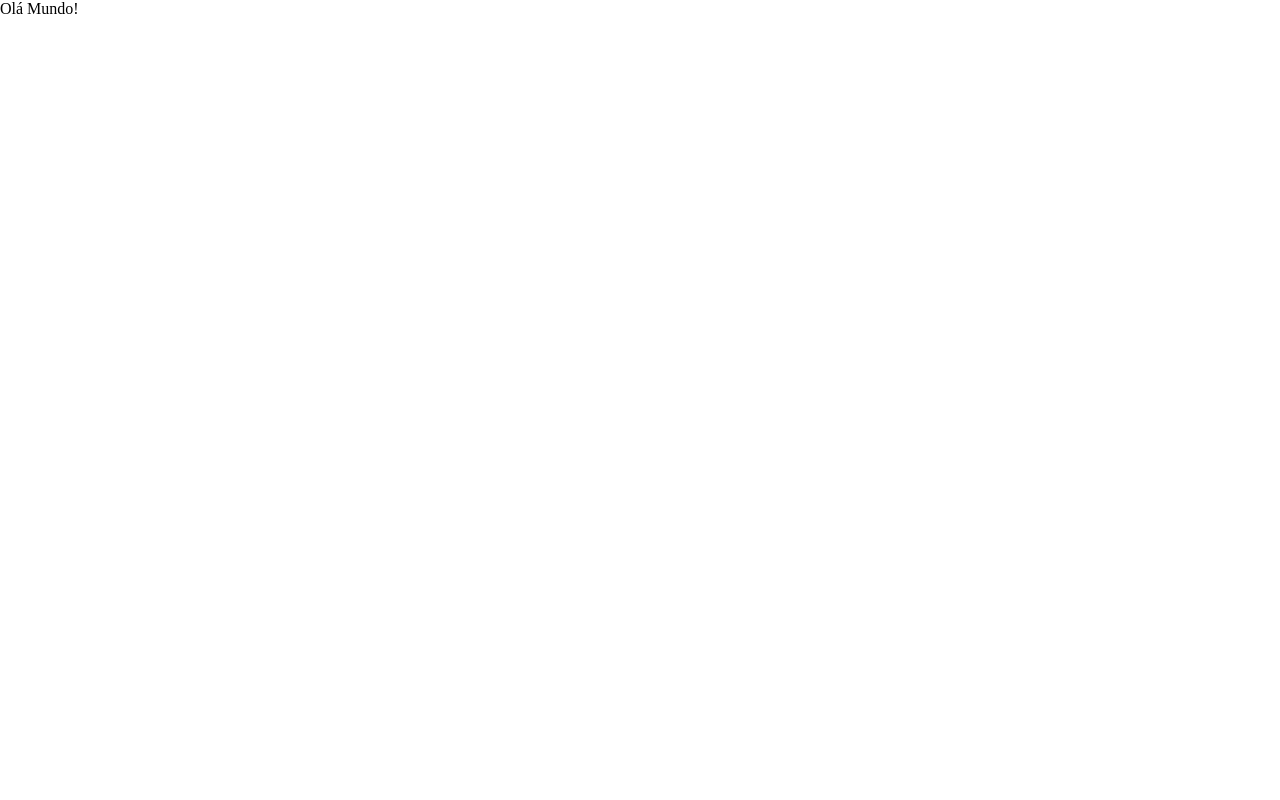
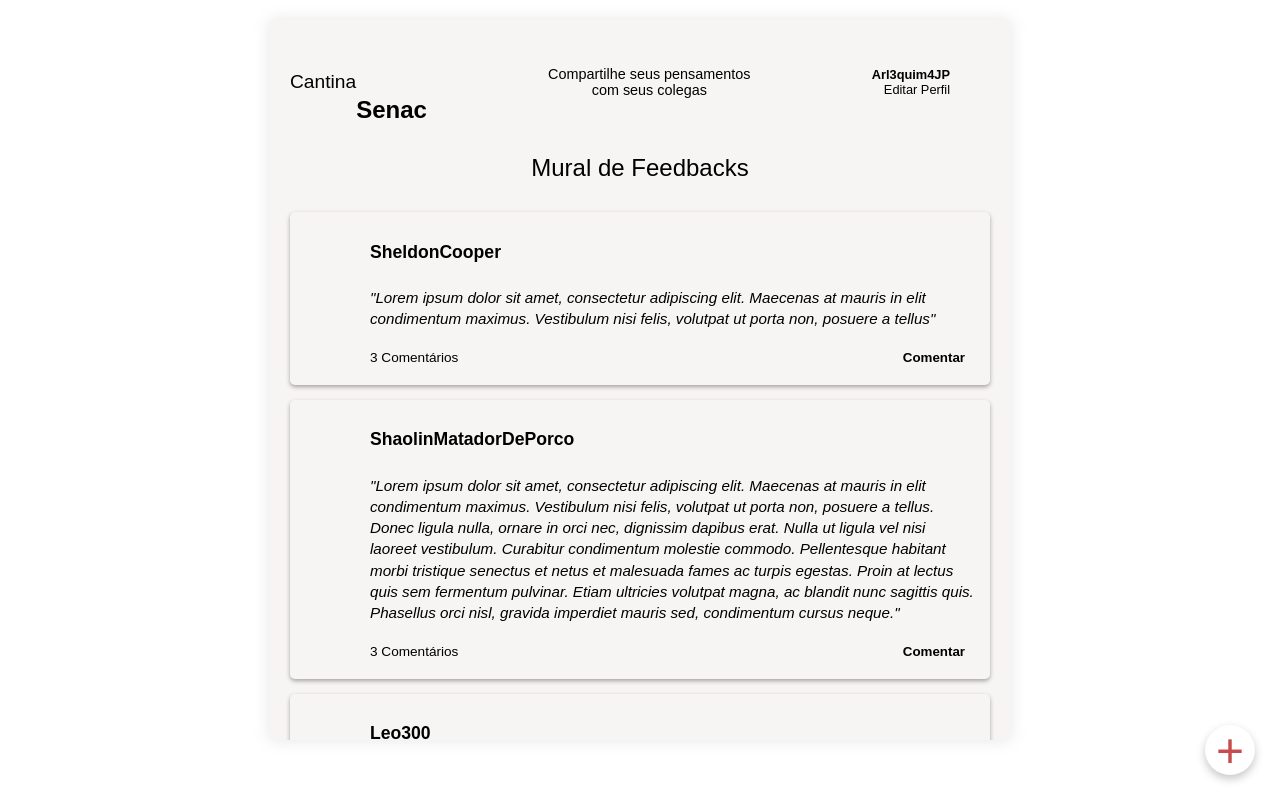
Before and after one commit to prof-lucas-senac/cantina-senac-2025-front, an Angular app: page /feedbacks in a window 1280 px wide. Built offline with nearby package versions, Linux system fonts and the light colour scheme.

Commit message:
Implementando Feedbacks Page

```diff
--- a/src/app/components/feedbacks/feedbacks.component.css
+++ b/src/app/components/feedbacks/feedbacks.component.css
@@ -0,0 +1,198 @@
+/* Variáveis para cores */
+:root {
+    --primary-blue: #5a86ec;
+    --primary-orange: #f99049;
+    --card-bg: #f1eeee;
+    --text-color: #3b3434;
+    --light-text: #252020;
+    --border-color: #ec0b0b;
+    --teste-color: #3b3434;
+}
+
+/* Container Principal (A "tela" do app) */
+.page-container {
+    width: 100%; /* Ajustado para se adequar ao componente */
+    max-width: 700px;
+    margin: 20px auto; /* Centraliza o componente na tela */
+    background-color: rgb(247, 244, 244);
+    box-shadow: 0 0 15px rgba(150, 146, 146, 0.226);
+    font-family: sans-serif; /* Incluído aqui, já que não temos o estilo global 'body' */
+
+    /* Simulação da Moldura da Imagem */
+    border: 15px solid var(--primary-blue);
+    border-top: 15px solid var(--primary-orange);
+    border-right: 15px solid var(--primary-orange);
+    padding: 20px;
+    position: relative;
+    overflow-y: auto;
+    max-height: 85vh; /* Altura máxima para o componente */
+}
+
+/* --- Cabeçalho (Top Bar) --- */
+.top-bar {
+    display: flex;
+    justify-content: space-between;
+    align-items: center;
+    padding-bottom: 10px;
+    border-bottom: 1px solid var(--border-color);
+}
+
+.logo-text {
+    font-size: 1.2em;
+    font-weight: lighter;
+    color: var(--text-color);
+}
+.logo-text2 {
+    font-size: 1.5em;
+    font-weight: bold;
+    color: var(--text-color);
+}
+
+.share-area {
+    flex-grow: 1;
+    text-align: center;
+    font-size: 0.9em;
+    color: var(--light-text);
+}
+
+.profile-area {
+    display: flex;
+    align-items: center;
+    gap: 10px;
+}
+
+.profile-info {
+    display: flex;
+    flex-direction: column;
+    text-align: right;
+    font-size: 0.8em;
+}
+
+.username {
+    font-weight: bold;
+    color: var(--text-color);
+}
+
+.edit-profile {
+    color: var(--light-text);
+    text-decoration: none;
+    cursor: pointer;
+}
+
+.avatar-placeholder {
+    width: 30px;
+    height: 30px;
+    border-radius: 50%;
+    background-color: var(--border-color);
+}
+
+/* --- Título Principal --- */
+.main-title {
+    text-align: center;
+    font-size: 1.5em;
+    font-weight: normal;
+    margin: 20px 0;
+    border-bottom: 1px solid var(--border-color);
+    padding-bottom: 10px;
+}
+
+/* --- Cards de Feedback --- */
+.feedbacks-container {
+    display: flex;
+    flex-direction: column;
+    gap: 15px;
+    padding-bottom: 50px;
+}
+
+.feedback-card { /*box sob texto*/
+    background-color: var(--teste-color);
+    padding: 15px;
+    border-radius: 5px;
+    display: flex;
+    flex-direction: column;
+    gap: 10px;
+    box-shadow: 0 2px 4px rgb(165, 162, 162);
+}
+
+.user-info {
+    display: flex;
+    align-items: center;
+    gap: 15px;
+    font-size: 1.1em;
+    font-weight: bold;
+    color: var(--text-color);
+    margin-bottom: 10px; /* Aumentado para 10px */
+}
+
+.avatar-placeholder.large {
+    width: 50px;
+    height: 50px;
+}
+
+.feedback-content p {
+
+    /* Manter a legibilidade */
+    font-size: 0.95em;
+    line-height: 1.4; /* Importante para o espaçamento entre as linhas */
+    color: var(--text-color);
+    margin: 0;
+    padding-left: 65px;
+    font-style: italic;
+    margin-top: -10px;
+
+    /* Controle de Quebra de Linha em palavras longas */
+    word-wrap: break-word;
+    overflow-wrap: break-word; /* Versão moderna de 'word-wrap' */
+    white-space: pre-wrap;
+
+}
+
+.card-footer {
+    display: flex;
+    justify-content: space-between;
+    align-items: center;
+    font-size: 0.85em;
+    color: var(--light-text);
+    padding-left: 65px;
+    padding-top: 5px;
+}
+
+.comment-button {
+    background: none;
+    border: none;
+    color: var(--light-text);
+    cursor: pointer;
+    font-weight: bold;
+    padding: 5px 10px;
+    border-radius: 3px;
+    transition: color 0.2s;
+}
+
+.comment-button:hover {
+    color: var(--primary-blue);
+}
+
+/* --- Botão Flutuante (Adicionar) --- */
+.floating-button {
+    position: fixed;
+    bottom: 25px;
+    right: 25px;
+    width: 50px;
+    height: 50px;
+    border-radius: 50%;
+    background-color: var(--primary-orange);
+    color: rgb(199, 76, 76);
+    border: none;
+    font-size: 3em;
+    display: flex;
+    justify-content: center;
+    align-items: center;
+    cursor: pointer;
+    box-shadow: 0 4px 8px rgba(53, 51, 51, 0.274);
+    z-index: 10;
+    transition: background-color 0.2s;
+}
+
+.floating-button:hover {
+    background-color: #69635e;
+}
--- a/src/app/components/feedbacks/feedbacks.component.html
+++ b/src/app/components/feedbacks/feedbacks.component.html
@@ -1 +1,64 @@
-<p>Olá Mundo!</p>
+<div class="page-container">
+    <header class="top-bar">
+        <div class="logo-text">Cantina<br></div>
+        <div class="logo-text2"><br><br>Senac</div>
+        <div class="share-area">
+            Compartilhe seus pensamentos <br>
+            com seus colegas
+        </div>
+        <div class="profile-area">
+            <div class="profile-info">
+                <span class="username">Arl3quim4JP</span>
+                <span class="edit-profile">Editar Perfil</span>
+            </div>
+            <div class="avatar-placeholder"></div>
+        </div>
+    </header>
+
+    <h1 class="main-title">Mural de Feedbacks</h1>
+
+    <main class="feedbacks-container">
+
+        <article class="feedback-card">
+            <div class="user-info">
+                <div class="avatar-placeholder large"></div>
+                <span class="user-name">SheldonCooper</span>
+            </div>
+            <div class="feedback-content">
+                <p>"Lorem ipsum dolor sit amet, consectetur adipiscing elit. Maecenas at mauris in elit condimentum maximus. Vestibulum nisi felis, volutpat ut porta non, posuere a tellus"</p>
+            </div>
+            <div class="card-footer">
+                <span class="comment-count">3 Comentários</span>
+                <button class="comment-button">Comentar</button>
+            </div>
+        </article>
+
+        <article class="feedback-card large-content">
+            <div class="user-info">
+                <div class="avatar-placeholder large"></div>
+                <span class="user-name">ShaolinMatadorDePorco</span>
+            </div>
+            <div class="feedback-content">
+                <p>"Lorem ipsum dolor sit amet, consectetur adipiscing elit. Maecenas at mauris in elit condimentum maximus. Vestibulum nisi felis, volutpat ut porta non, posuere a tellus. Donec ligula nulla, ornare in orci nec, dignissim dapibus erat. Nulla ut ligula vel nisi laoreet vestibulum. Curabitur condimentum molestie commodo. Pellentesque habitant morbi tristique senectus et netus et malesuada fames ac turpis egestas. Proin at lectus quis sem fermentum pulvinar. Etiam ultricies volutpat magna, ac blandit nunc sagittis quis. Phasellus orci nisl, gravida imperdiet mauris sed, condimentum cursus neque."</p>
+            </div>
+            <div class="card-footer">
+                <span class="comment-count">3 Comentários</span>
+                <button class="comment-button">Comentar</button>
+            </div>
+        </article>
+
+        <article class="feedback-card">
+            <div class="user-info">
+                <div class="avatar-placeholder large"></div>
+                <span class="user-name">Leo300</span>
+            </div>
+            </article>
+
+    </main>
+
+    <button class="floating-button">
+        <span>+</span>
+
+
+    </button>
+</div>
```
